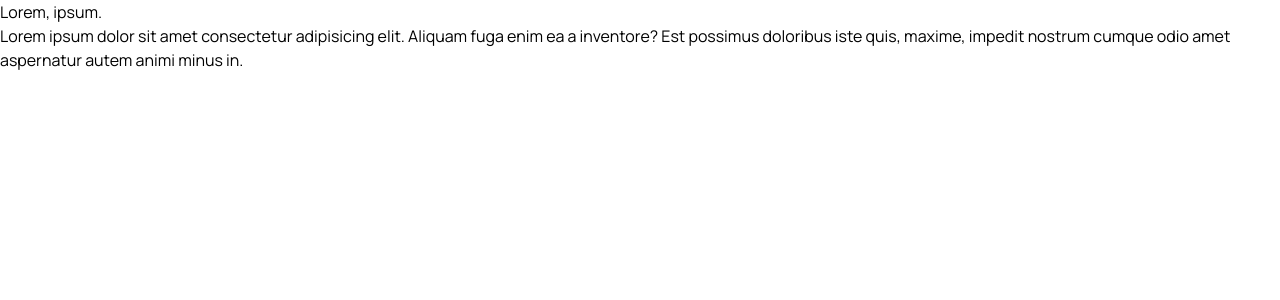
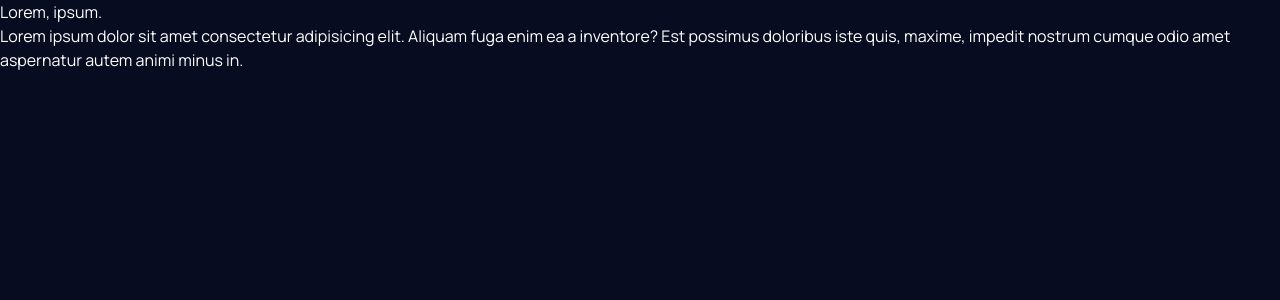
Before and after one commit to Ncticn/react-projects, a Next.js app in the folder 45-maker-pre-launch-landing-page/: page / in a window 1280 px wide. Shown: the top 300 px of the page. Built offline with nearby package versions, Linux system fonts and the light colour scheme.

Commit message:
The colors for the body element have been updated.

```diff
--- a/45-maker-pre-launch-landing-page/src/libraries/tailwind.css
+++ b/45-maker-pre-launch-landing-page/src/libraries/tailwind.css
@@ -38,6 +38,8 @@
 @layer base {
   body {
     letter-spacing: 0;
+    background-color: var(--color-neutral-900);
+    color: var(--color-neutral-0);
   }
 }
 
```
